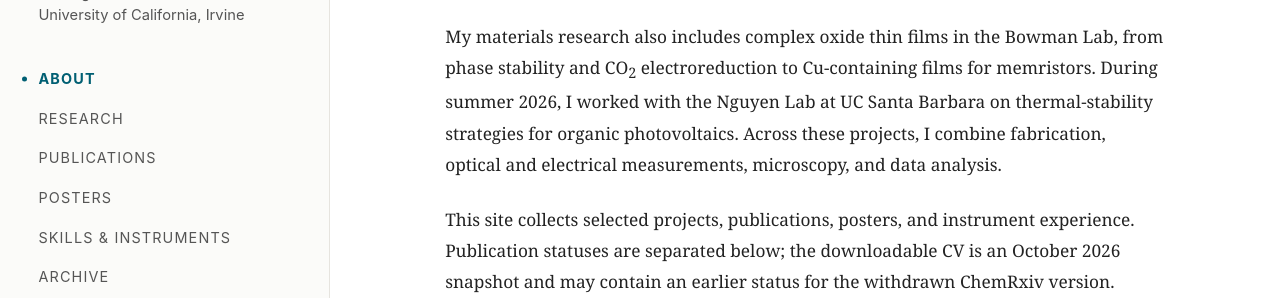
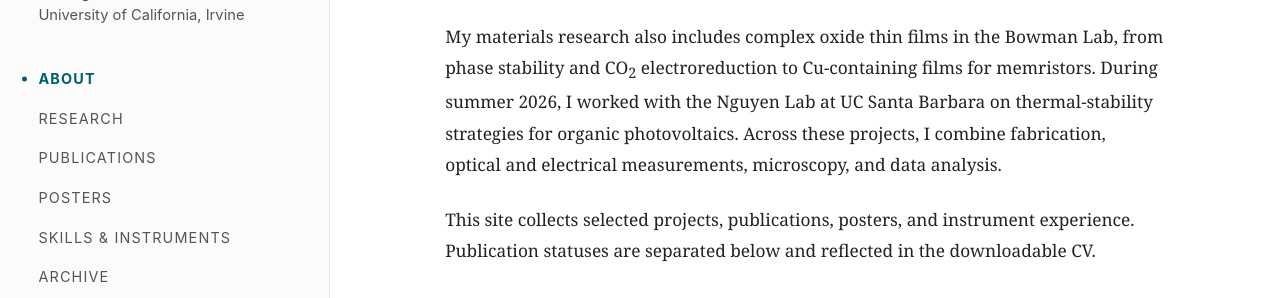
Before and after one commit to zfchen585-design/Jeff_web, a plain HTML site: page index.html in a window 1280 px wide. Shown: the part 502-800 px from the top of the page. Drawn offline with Linux system fonts and the light colour scheme.

```diff
--- a/index.html
+++ b/index.html
@@ -35,7 +35,7 @@
           <p>I am an undergraduate researcher at the University of California, Irvine, pursuing a B.S. in Chemical and Biomolecular Engineering and a minor in Materials Science and Engineering (expected June 2027).</p>
           <p>In the Lee Nano-Optics Lab, my conducting-polymer work spans two distinct directions. I fabricate and characterize PEDOT:PSS films for femtosecond-laser processing and third-harmonic generation; that collaboration has produced a manuscript submitted to <em>Nature Materials</em>, on which I am the fourth author. Separately, I study how thermal and ethylene-glycol processing tune the near-infrared epsilon-near-zero (ENZ) response of PEDOT:PSS films, work presented in my 2026 APS poster.</p>
           <p>My materials research also includes complex oxide thin films in the Bowman Lab, from phase stability and CO<sub>2</sub> electroreduction to Cu-containing films for memristors. During summer 2026, I worked with the Nguyen Lab at UC Santa Barbara on thermal-stability strategies for organic photovoltaics. Across these projects, I combine fabrication, optical and electrical measurements, microscopy, and data analysis.</p>
-          <p>This site collects selected projects, publications, posters, and instrument experience. Publication statuses are separated below; the downloadable CV is an October 2026 snapshot and may contain an earlier status for the withdrawn ChemRxiv version.</p>
+          <p>This site collects selected projects, publications, posters, and instrument experience. Publication statuses are separated below and reflected in the downloadable CV.</p>
         </div>
         <div class="quick-links" aria-label="Primary links">
           <a class="text-link boxed-link" href="assets/Zhaofu_Jeff_Chen_CV_2026.pdf" target="_blank" rel="noopener noreferrer">Download CV</a>
```
Also changed, not shown: 3 other files.
